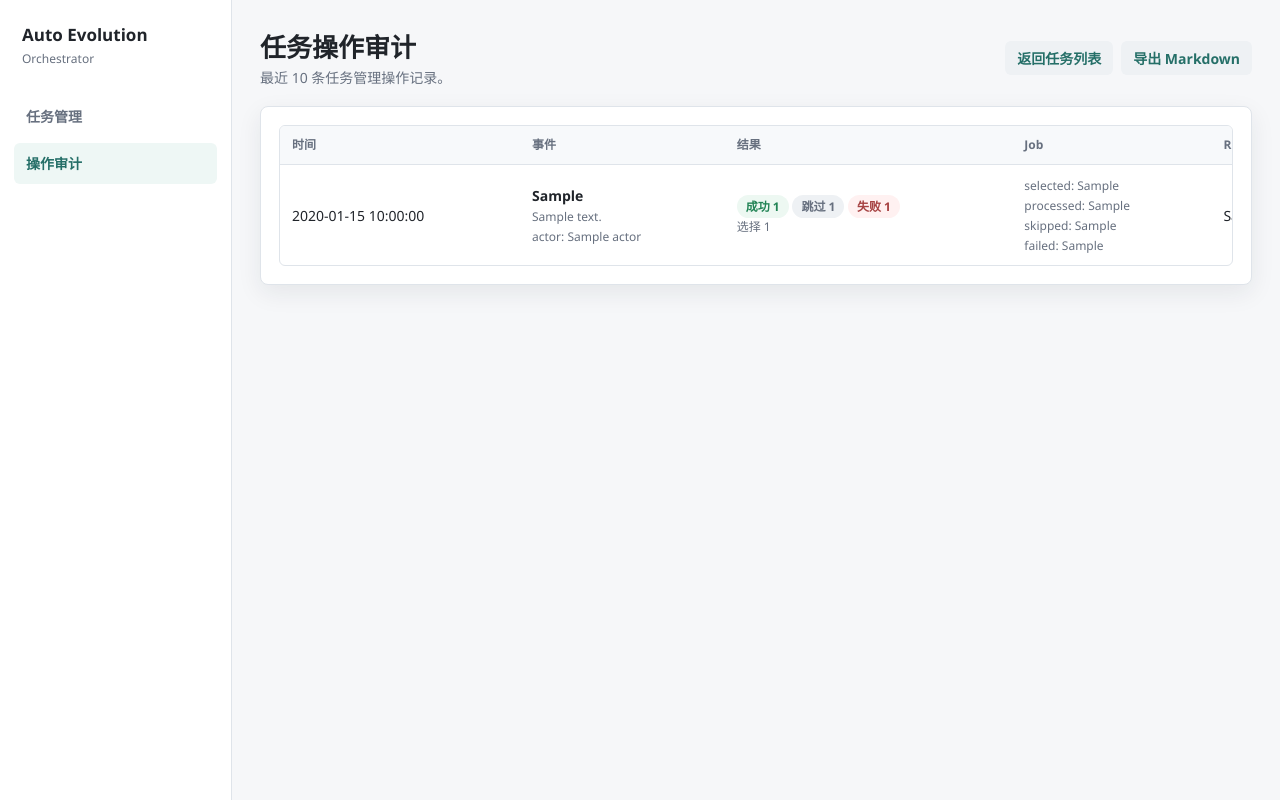
After one commit to onlycaizhongwen/evoloop, a FastAPI app: template orchestrator/interfaces/web/templates/task_audit.html in a window 1280 px wide. The commit adds this page. Run offline with FastAPI, Linux system fonts and the light colour scheme; the template is opened without the code that fills it: most values are stand-ins (such as "Sample title", 1, 10 or a date in 2020).

Commit message:
Make task operation audits browsable
Expose recent Web task manager audit events as an HTML page so operators can inspect outcomes without downloading the Markdown export.

Constraint: Keep the JSONL audit storage format and existing Markdown export unchanged.
Rejected: Replace Markdown export with HTML-only view | The export remains useful as a shareable artifact and is already tested.
Confidence: high
Scope-risk: narrow
Directive: Keep audit display read-only; future filtering should not mutate audit records.
Tested: python -m pytest -q tests/test_web_ui.py -k "task_manager or audit"; python -m py_compile orchestrator/interfaces/web/main.py orchestrator/infrastructure/persistence/web_job_audit_log.py; python -m pytest -q tests/test_web_ui.py; python -m pytest -q; git diff --check
Not-tested: Browser screenshot of the new audit page.

```diff
--- a/orchestrator/interfaces/web/main.py
+++ b/orchestrator/interfaces/web/main.py
@@ -376,6 +376,19 @@ def task_manager_audit_markdown():
     )
 
 
+@app.get("/tasks/audit", response_class=HTMLResponse)
+def task_manager_audit_page(request: Request):
+    records = WebJobAuditLog(WEB_JOB_AUDIT_PATH).list_recent(limit=50)
+    return TEMPLATES.TemplateResponse(
+        request,
+        "task_audit.html",
+        {
+            "records": [_build_task_manager_audit_view_record(record) for record in records],
+            "total": len(records),
+        },
+    )
+
+
 @app.post("/tasks/batch")
 def batch_tasks(
     action: Annotated[str, Form()],
@@ -2112,6 +2125,32 @@ def _build_task_manager_audit_markdown(records: list[dict[str, Any]]) -> str:
     return "\n".join(lines)
 
 
+def _build_task_manager_audit_view_record(record: dict[str, Any]) -> dict[str, str]:
+    selected = list(record.get("selected_job_ids") or [])
+    processed = list(record.get("processed_job_ids") or [])
+    skipped = list(record.get("skipped_job_ids") or [])
+    failed = list(record.get("failed_job_ids") or [])
+    run_ids = list(record.get("run_ids") or [])
+    details = record.get("details") if isinstance(record.get("details"), dict) else {}
+    reasons = details.get("reasons") if isinstance(details.get("reasons"), dict) else {}
+    return {
+        "event_type": str(record.get("event_type") or ""),
+        "created_at": str(record.get("created_at") or ""),
+        "actor": str(record.get("actor") or ""),
+        "message": str(record.get("message") or ""),
+        "selected_count": str(len(selected)),
+        "processed_count": str(len(processed)),
+        "skipped_count": str(len(skipped)),
+        "failed_count": str(len(failed)),
+        "selected_jobs": ", ".join(str(value) for value in selected) or "-",
+        "processed_jobs": ", ".join(str(value) for value in processed) or "-",
+        "skipped_jobs": ", ".join(str(value) for value in skipped) or "-",
+        "failed_jobs": ", ".join(str(value) for value in failed) or "-",
+        "run_ids": ", ".join(str(value) for value in run_ids) or "-",
+        "reasons": "; ".join(f"{key}: {value}" for key, value in reasons.items()) or "-",
+    }
+
+
 def _list_task_templates_with_recent_jobs(jobs: list[dict[str, Any]]) -> list[dict[str, Any]]:
     recent_by_template: dict[str, dict[str, str]] = {}
     for job in jobs:
--- /dev/null
+++ b/orchestrator/interfaces/web/templates/task_audit.html
@@ -0,0 +1,83 @@
+<!doctype html>
+<html lang="zh-CN">
+<head>
+  <meta charset="utf-8">
+  <meta name="viewport" content="width=device-width, initial-scale=1">
+  <title>任务操作审计</title>
+  <link rel="stylesheet" href="/static/styles.css?v=task-audit-20260608">
+</head>
+<body>
+  <main class="app-layout">
+    <aside class="sidebar">
+      <div class="sidebar-brand">
+        <strong>Auto Evolution</strong>
+        <span>Orchestrator</span>
+      </div>
+      <nav class="side-nav">
+        <a href="/tasks">任务管理</a>
+        <a class="active" href="/tasks/audit">操作审计</a>
+      </nav>
+    </aside>
+
+    <section class="workspace">
+      <header class="workspace-header">
+        <div>
+          <h1>任务操作审计</h1>
+          <p>最近 {{ total }} 条任务管理操作记录。</p>
+        </div>
+        <div class="toolbar-actions">
+          <a class="button secondary" href="/tasks">返回任务列表</a>
+          <a class="button secondary" href="/tasks/audit.md">导出 Markdown</a>
+        </div>
+      </header>
+
+      <section class="panel">
+        <div class="task-table-wrap">
+          <table class="task-table">
+            <thead>
+              <tr>
+                <th>时间</th>
+                <th>事件</th>
+                <th>结果</th>
+                <th>Job</th>
+                <th>Run</th>
+                <th>原因</th>
+              </tr>
+            </thead>
+            <tbody>
+              {% for record in records %}
+              <tr>
+                <td>{{ record.created_at }}</td>
+                <td>
+                  <strong>{{ record.event_type }}</strong>
+                  <span class="muted-line">{{ record.message }}</span>
+                  <span class="muted-line">actor: {{ record.actor }}</span>
+                </td>
+                <td>
+                  <span class="status-pill done">成功 {{ record.processed_count }}</span>
+                  <span class="status-pill severity-unknown">跳过 {{ record.skipped_count }}</span>
+                  <span class="status-pill failed">失败 {{ record.failed_count }}</span>
+                  <span class="muted-line">选择 {{ record.selected_count }}</span>
+                </td>
+                <td>
+                  <span class="muted-line">selected: {{ record.selected_jobs }}</span>
+                  <span class="muted-line">processed: {{ record.processed_jobs }}</span>
+                  <span class="muted-line">skipped: {{ record.skipped_jobs }}</span>
+                  <span class="muted-line">failed: {{ record.failed_jobs }}</span>
+                </td>
+                <td>{{ record.run_ids }}</td>
+                <td>{{ record.reasons }}</td>
+              </tr>
+              {% else %}
+              <tr>
+                <td colspan="6" class="empty-cell">暂无任务操作审计记录。</td>
+              </tr>
+              {% endfor %}
+            </tbody>
+          </table>
+        </div>
+      </section>
+    </section>
+  </main>
+</body>
+</html>
--- a/orchestrator/interfaces/web/templates/tasks.html
+++ b/orchestrator/interfaces/web/templates/tasks.html
@@ -71,7 +71,7 @@
 
       <section class="panel">
         <div class="section-title compact">
-          <a class="button secondary" href="/tasks/audit.md">操作审计</a>
+          <a class="button secondary" href="/tasks/audit">操作审计</a>
           <h2>任务列表</h2>
           <button type="button" data-open-modal="task-create-modal">新建任务</button>
         </div>
```
Also changed, not shown: docs/codex/v1/status.md (+7 -0 lines), docs/codex/v1/trace/web-ui-task-manager-operational-audit-trace.md (+7 -0 lines), tests/test_web_ui.py (+9 -1 lines).
